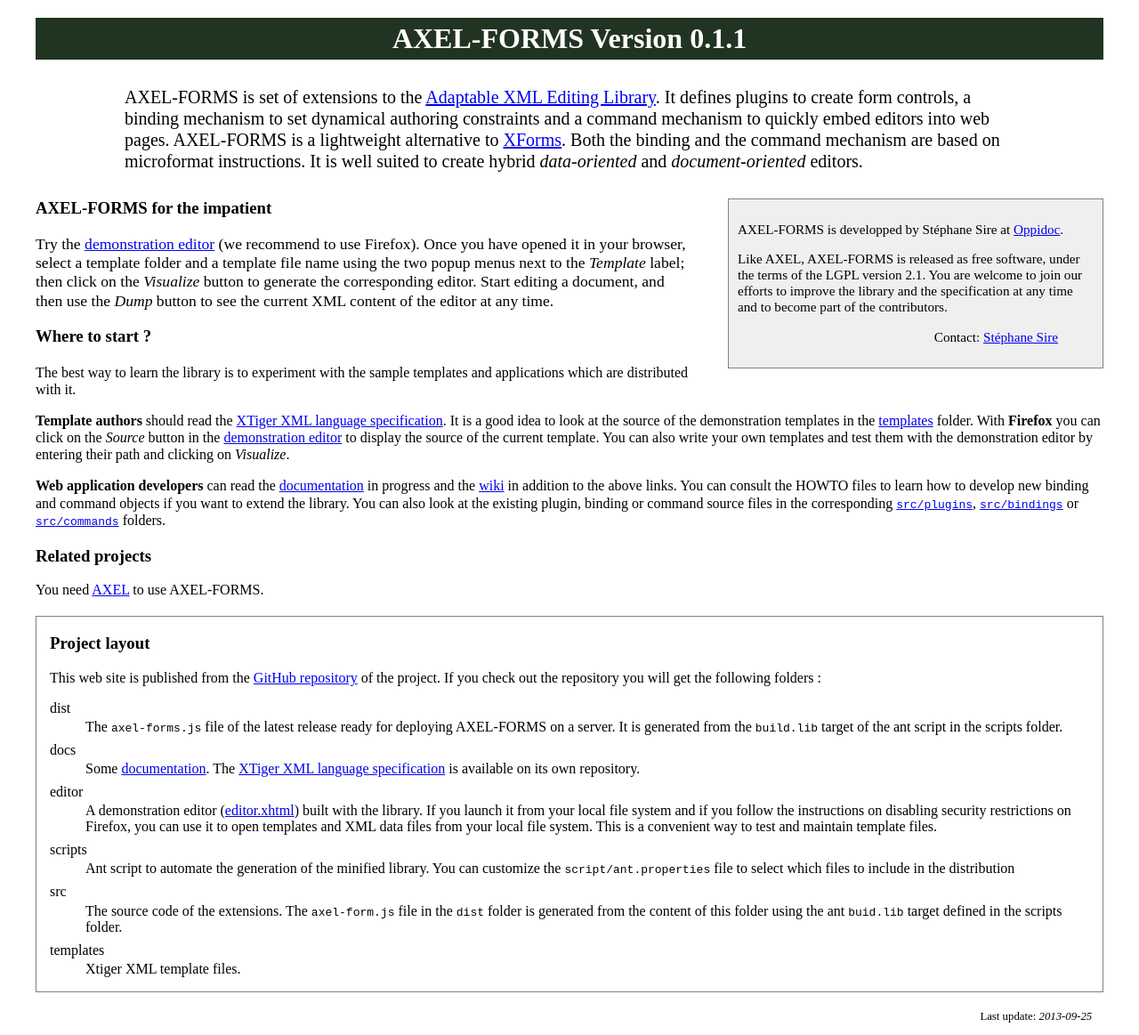
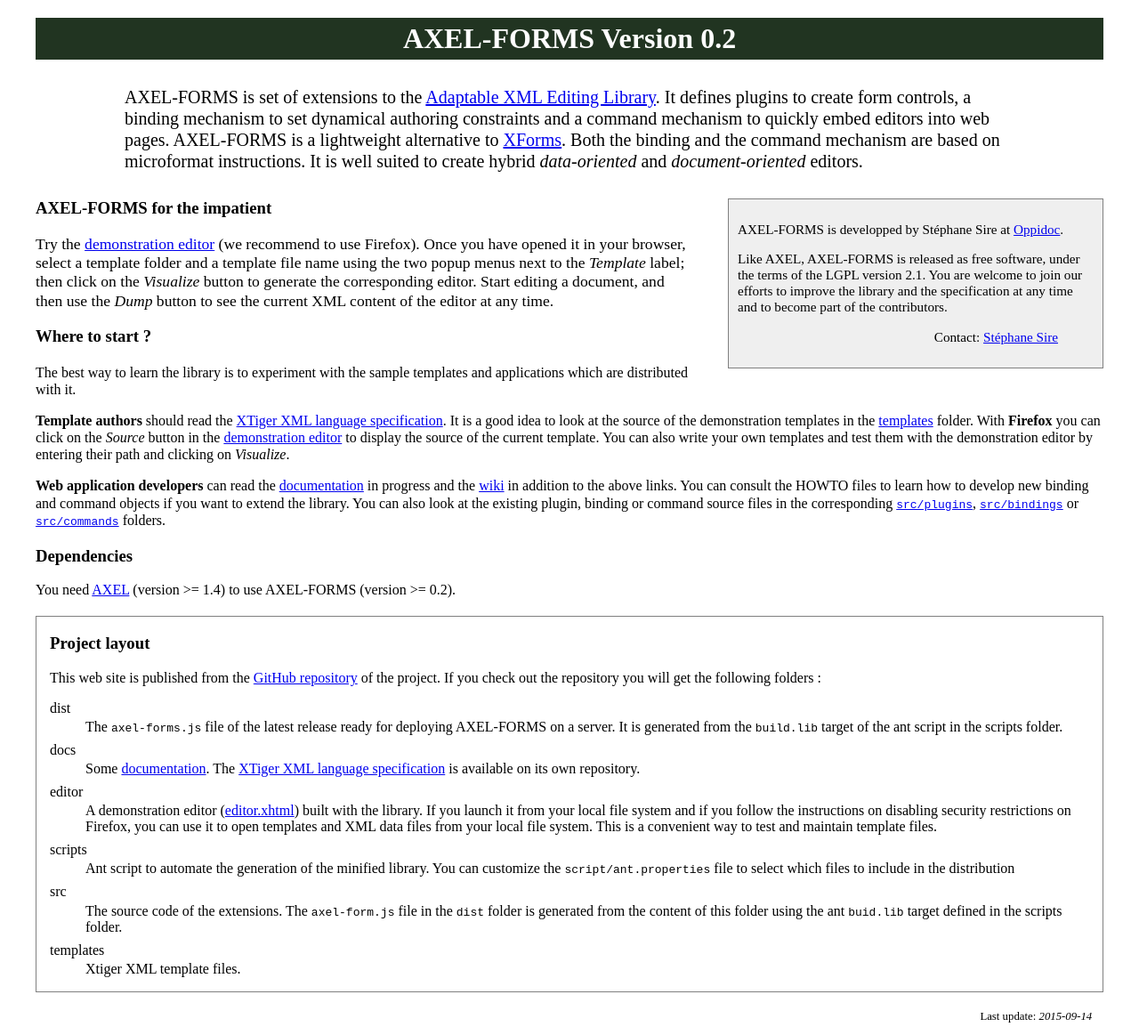
Before and after one commit to ssire/axel-forms, a plain HTML site: page index.html in a window 1280 px wide. Shown: the whole page at 89% size. Drawn offline with Linux system fonts and the light colour scheme.

Commit message:
Updated version number in index file

```diff
--- a/index.html
+++ b/index.html
@@ -59,7 +59,7 @@
   </style>
 </head>
 <body>
-  <h1>AXEL-FORMS Version 0.1.1</h1>
+  <h1>AXEL-FORMS Version 0.2</h1>
 
   <p id="header">AXEL-FORMS is set of extensions to the <a href="http://ssire.github.com/axel/" target="_new">Adaptable XML Editing Library</a>. It defines plugins to create form controls, a binding mechanism to set dynamical authoring constraints and a command mechanism to quickly embed editors into web pages. AXEL-FORMS is a lightweight alternative to <a href="http://www.w3.org/TR/xforms/" target="_blank">XForms</a>. Both the binding and the command mechanism are based on microformat instructions. It is well suited to create hybrid <i>data-oriented</i> and <i>document-oriented</i> editors.</p>
 
@@ -86,9 +86,9 @@
   <p><strong>Web application developers</strong> can read the <a href="docs/toc.html">documentation</a> in progress and the <a href="https://github.com/ssire/axel-forms/wiki" target="_blank">wiki</a> in addition to the above links. You can consult the HOWTO files to learn how to develop new binding and command objects if you want to extend the library. You can also look at the existing plugin, binding or command source files in the corresponding <code><a href="src/plugins">src/plugins</a></code>, <code><a href="src/bindings">src/bindings</a></code> or <code><a href="src/commands">src/commands</a></code> folders.</p>
   </div>
 
-  <h3>Related projects</h3>
+  <h3>Dependencies</h3>
 
-  <p>You need <a href="http://ssire.github.com/axel/" target="_new">AXEL</a> to use AXEL-FORMS.</p>
+  <p>You need <a href="http://ssire.github.com/axel/" target="_new">AXEL</a> (version >= 1.4) to use AXEL-FORMS (version >= 0.2).</p>
 
   <div id="layout">
     <h3>Project layout</h3>
@@ -118,6 +118,6 @@
     </dl>
   </div>
 
-  <p id="timestamp">Last update: <span style="font-style: italic;">2013-09-25</span></p>
+  <p id="timestamp">Last update: <span style="font-style: italic;">2015-09-14</span></p>
 </body>
 </html>
```
